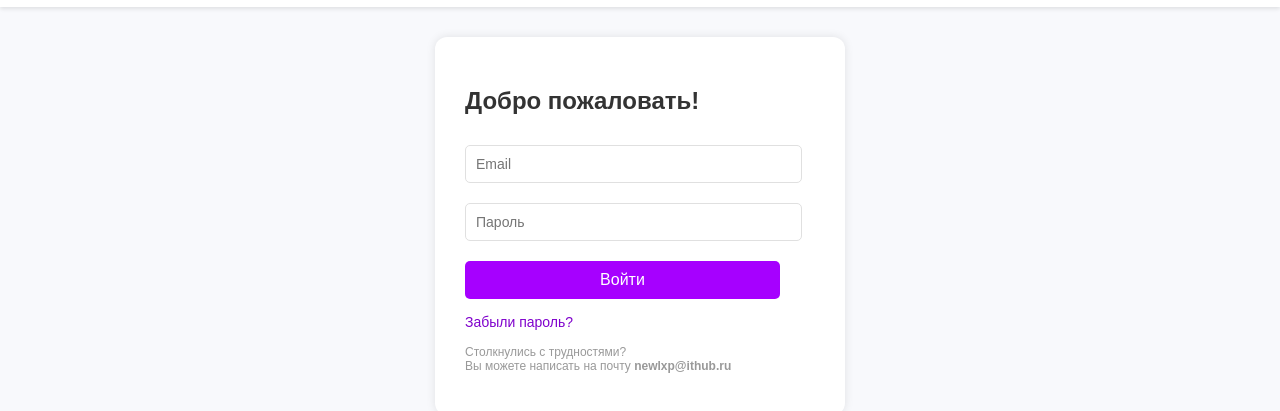
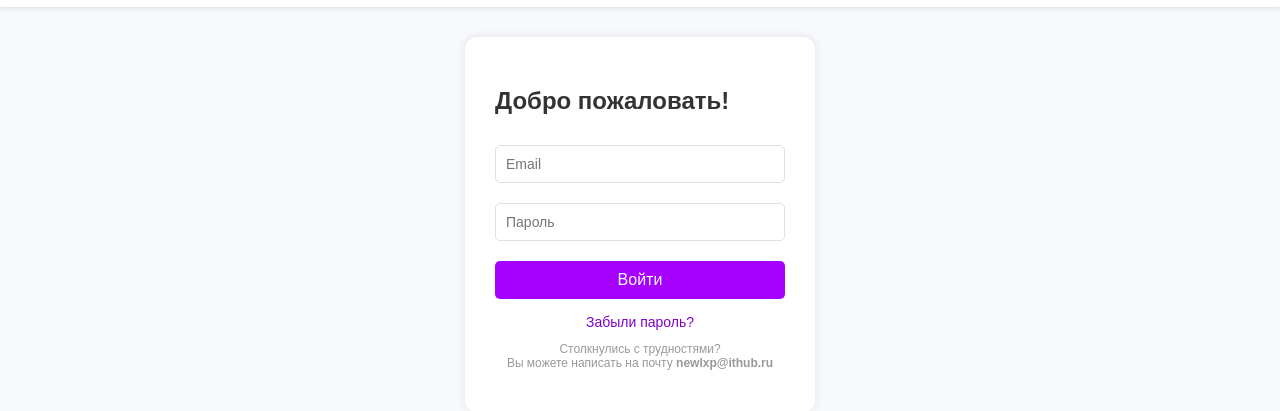
Before and after one commit to Jidokexe/FisherNew, a plain HTML site: page index.html in a window 1280 px wide. Shown: the part 63-474 px from the top of the page. Drawn offline with Linux system fonts and the light colour scheme.

Commit message:
Update index.html

```diff
--- a/index.html
+++ b/index.html
@@ -13,7 +13,7 @@
             display: flex;
             flex-direction: column;
             align-items: center;
-            justify-content: flex-start; /* Изменено с center на flex-start — подняли контейнер вверх */
+            justify-content: flex-start;
             min-height: 100vh;
             background-color: #f8f9fc;
         }
@@ -38,7 +38,7 @@
             align-items: center;
         }
         .logo img {
-            height: 50px; /* Высота логотипа */
+            height: 50px;
         }
         .login-button {
             padding: 8px 16px;
@@ -62,35 +62,35 @@
             box-shadow: 0 0 10px rgba(0, 0, 0, 0.1);
             padding: 30px;
             width: 350px;
-            /* text-align: center; - удалено, так как нам нужно выровнять заголовок влево */
-            margin-top: 100px; /* Отступ от фиксированной шапки */
+            text-align: center;
+            margin-top: 100px;
+            box-sizing: border-box;
         }
 
-        /* Изменения согласно заданию: центровка влево */
         .container h2 {
             color: #333333;
             margin-bottom: 20px;
-            text-align: left; /* центровка влево */
+            text-align: left;
         }
 
         input[type="text"],
         input[type="password"] {
-            width: 90%;
+            width: 100%;
             padding: 10px;
             margin: 10px 0;
             border: 1px solid #e0e0e0;
             border-radius: 5px;
             font-size: 14px;
             outline: none;
+            box-sizing: border-box;
         }
         input[type="text"]:focus,
         input[type="password"]:focus {
             border: 1px solid #7f7fff;
         }
 
-        /* Изменения: ширина кнопки как у окна пароль (90%) и одинаковый верхний отступ */
         .button {
-            width: 90%;              /* как у окна пароль */
+            width: 100%;
             padding: 10px;
             background-color: #a600ff;
             color: #ffffff;
@@ -99,9 +99,8 @@
             cursor: pointer;
             font-size: 16px;
             transition: background 0.3s;
-            margin-top: 10px;         /* отступ сверху как у полей (10px) */
-            margin-bottom: 0;
-            display: block;            /* чтобы margin работали как надо */
+            margin-top: 10px;
+            box-sizing: border-box;
         }
         .button:hover {
             background-color: #7f00cc;
@@ -118,16 +117,9 @@
         .support {
             margin-top: 15px;
             font-size: 12px;
-            text-align: left; /* для единообразия оставим ссылку тоже слева */
-        }
-        /* нижний текст с контактами тоже причешем слева */
-        .container p {
-            text-align: left;
-            margin-top: 15px;
         }
     </style>
     <script>
-        // Предупреждение при попытке отправки формы
         function phishingWarning(event) {
             event.preventDefault();
             alert("Внимание! Эта страница может быть фишинговой. Никогда не вводите свои логины и пароли на подозрительных сайтах.");
@@ -135,15 +127,13 @@
     </script>
 </head>
 <body>
-    <!-- Шапка сайта -->
     <header>
         <div class="logo">
-            <img src="LXP_ITHUB Logo.png" alt="Логотип"> <!-- Изображение логотипа -->
+            <img src="LXP_ITHUB Logo.png" alt="Логотип">
         </div>
         <a href="#" class="login-button">Войти</a>
     </header>
 
-    <!-- Основной контейнер формы -->
     <div class="container">
         <h2>Добро пожаловать!</h2>
         <form method="post" action="#" onsubmit="phishingWarning(event)">
```
